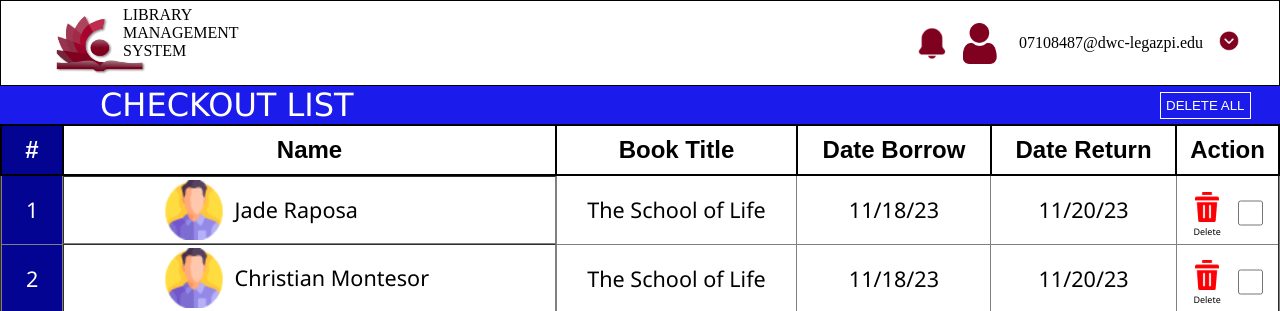
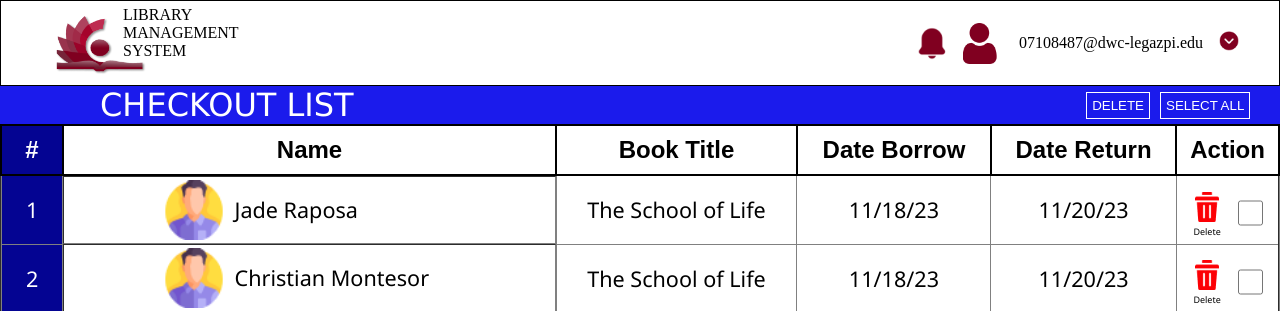
Before and after one commit to Library-Management-System-DWCL/Advance-Database-System-LMS, a PHP site: page /user_checkout.php in a window 1280 px wide. Shown: the top 311 px of the page. Run offline with PHP 8.4, Linux system fonts and the light colour scheme.

Commit message:
updated user_checkout

```diff
--- a/css/user_checkout.css
+++ b/css/user_checkout.css
@@ -167,6 +167,11 @@ body{
 .title button:active{
   opacity: .5;
 }
+.del-butt{
+  display: inline-flex;
+  justify-content: space-between;
+  gap: 130px;
+}
 .button img{
   cursor: pointer;
 }
--- a/user_checkout.php
+++ b/user_checkout.php
@@ -7,7 +7,7 @@
     <link rel="stylesheet" href="./css/user_checkout.css">
     <link rel="stylesheet" href="https://use.fontawesome.com/releases/v6.2.1/css/all.css">
 
-    <title>Checkout(User)</title>
+    <title>Checkout (User)</title>
 </head>
 
 <body>
@@ -29,7 +29,10 @@
     <div class="title">
         <p>CHECKOUT LIST</p>
         <div class="del-butt">
-            <button>DELETE ALL</button>
+            <button>DELETE</button>
+            <div class="selectall">
+                <button>SELECT ALL</button>
+            </div>
         </div>
     </div>
 
@@ -275,6 +278,17 @@
         </table>
     </div>
 
+    <script>
+        document.querySelector('.selectall button').addEventListener('click', function () {
+            var checkboxes = document.querySelectorAll('input[type="checkbox"]');
+            var allChecked = Array.from(checkboxes).every(checkbox => checkbox.checked);
+            for (var i = 0; i < checkboxes.length; i++) {
+                checkboxes[i].checked = !allChecked;
+            }
+        });
+    </script>
+</body>
+
 </body>
 
 </html>
```
